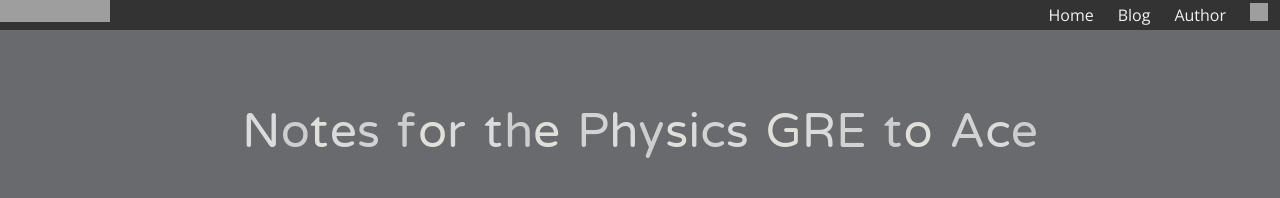
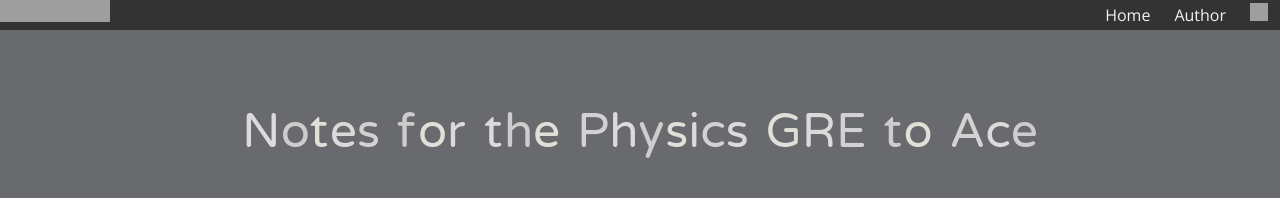
Before and after one commit to Damicristi/pgre, a Jekyll site: the page built from README.md, in a window 1280 px wide. Shown: the top 198 px of the page. Built offline with Jekyll 4.4.1, drawn with Linux system fonts in a browser that asks for light colours; our own code applies the rules of GitHub Pages for plain Markdown files; a script that is not in the unit is left out; grey boxes are pictures that could not be loaded.

```diff
--- a/_layouts/default.html
+++ b/_layouts/default.html
@@ -171,7 +171,6 @@ function Flip()
          <img src="https://github.com/Damicristi/damicristi.github.com/blob/master/logo/f-logo.png?raw=true" alt="gitlogo" align="left" style="width:100px;height:22px;">
   <a href="https://github.com/Damicristi" text-align="left"><img src="https://github.com/Damicristi/damicristi.github.com/blob/master/logo/GitHub-Mark-Light-32px.png?raw=true" alt="gitlogo" style="width:18px;height:18px;"></a>
   <a href="http://damodarrajbhandari.com.np">Author</a>
-  <a href="http://www.physicslog.com">Blog</a>
   <a href="http://projects.physicslog.com">Home</a>
       </div>
 
```
